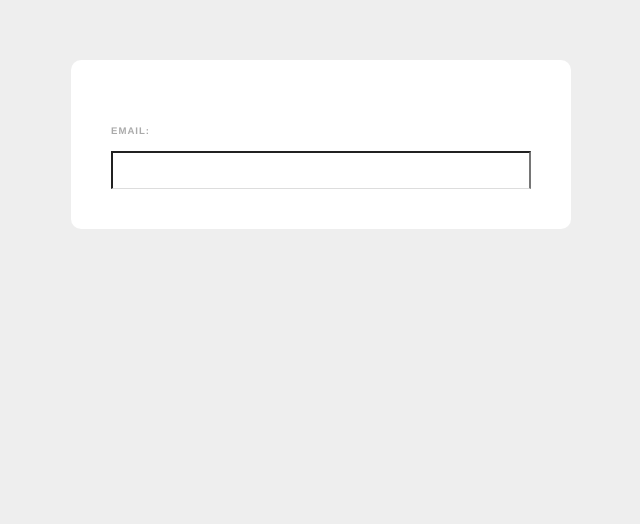
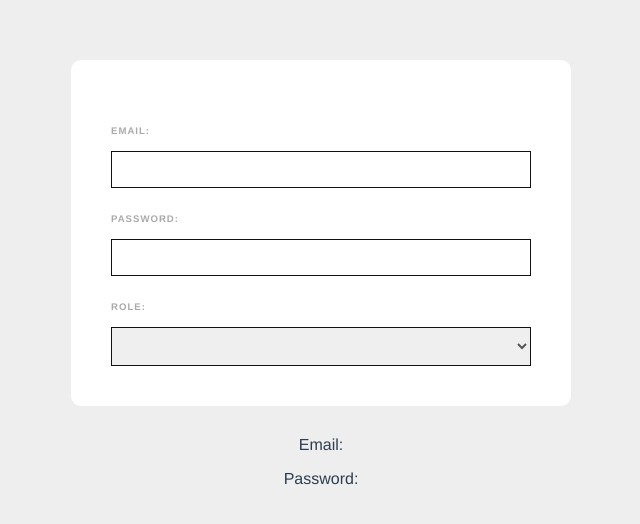
Before and after one commit to snaxy318/user1-front, a Vue app: page / in a window 1280 px wide. Shown: the top 524 px of the page, without its empty margins (319-959 px from the left). Built offline with nearby package versions, Linux system fonts and the light colour scheme.

Commit message:
added info in SignupForm

```diff
--- a/src/components/SignupForm.vue
+++ b/src/components/SignupForm.vue
@@ -1,17 +1,34 @@
 <template>
     <form>
         <label>Email: </label>
-        <input type="email" required>
+        <input type="email" required v-model="email">
+
+        <label>Password: </label>
+        <input type="password" required v-model="password">
+
+        <label>Role: </label>
+        <select v-model="role">
+            <option value="">{{ role }}</option>
+        </select>
     </form>
+    <p>Email: {{ email }}</p>
+    <p>Password: {{ password }}</p>
 </template>
 
 <script>
 export default{
+    data() {
+        return {
+            email: '',
+            password:'',
+            role:''
+        }
+    }
 
 }
 </script>
 
-<style scoped>
+<style>
 form{
     max-width:420px;
     margin: 30px auto;
@@ -29,12 +46,12 @@ label {
     letter-spacing: 1px;
     font-weight: bold;
 }
-input {
+input,select {
     display: block;
     padding: 10px 6px;
     width: 100%;
     box-sizing: border-box;
-    border-bottom: 1px solid #ddd;
+    border: 1px solid #131212;
     color: #555;
 }
 </style>
```
